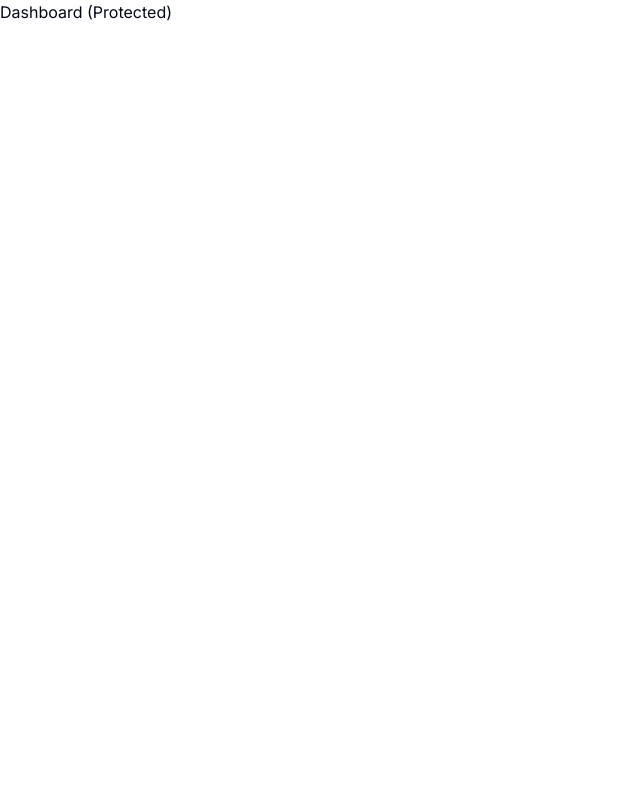
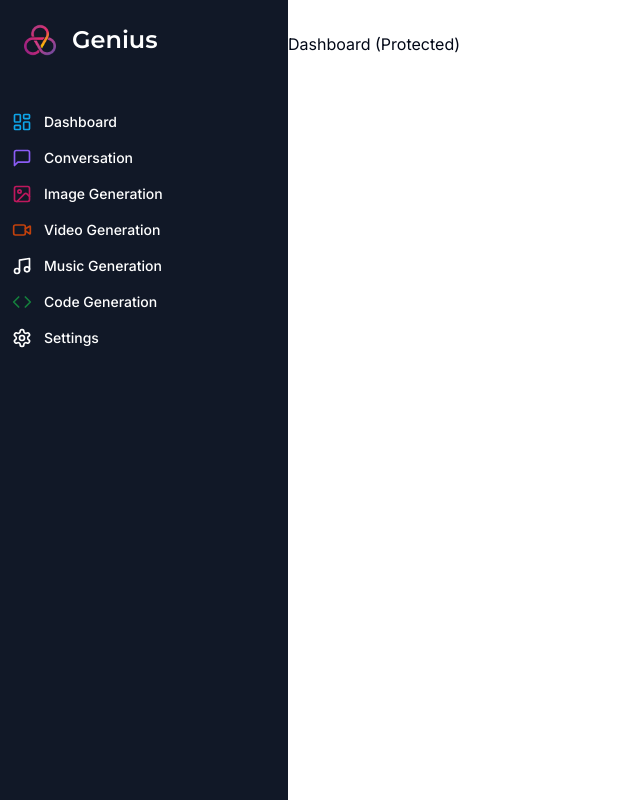
Before and after one commit to Barnamoyy/ai-saas, a Next.js app: page /dashboard in a window 1280 px wide. Shown: the whole page, without its empty margins (0-640 px from the left). Built offline with nearby package versions, Linux system fonts and the light colour scheme.

Commit message:
Added Sidebar Desktop/Mobile

```diff
--- a/app/(dashboard)/(routes)/dashboard/page.tsx
+++ b/app/(dashboard)/(routes)/dashboard/page.tsx
@@ -4,7 +4,6 @@
   return (
     <div>
       <h1>Dashboard (Protected)</h1>
-      <UserButton afterSignOutUrl="/"/>
     </div>
   );
 }
--- /dev/null
+++ b/app/(dashboard)/layout.tsx
@@ -0,0 +1,20 @@
+import Navbar from "@/components/navbar";
+import Sidebar from "@/components/sidebar";
+const DashboardLayout = ({children} : {children: React.ReactNode}) => {
+    return (
+        <div className="h-full relative">
+            <div className="hidden h-full md:flex md:w-72 md-flex-col md:fixed md:inset-y-0 z-[80] bg-gray-900 ">
+                <div>
+                    {/* content for sidebar */}
+                    <Sidebar />
+                </div>
+            </div>
+            <main className="md:pl-72">
+                <Navbar />
+                {children}
+            </main>
+        </div>
+    );
+}
+
+export default DashboardLayout;
--- /dev/null
+++ b/components/mobile-sidebar.tsx
@@ -0,0 +1,23 @@
+"use client"
+
+import { Menu } from "lucide-react";
+import { Button } from "./ui/button";
+import { Sheet, SheetContent, SheetTrigger } from "./ui/sheet";
+import Sidebar from "./sidebar";
+
+const MobileSidebar = () => {
+    return (
+        <Sheet>
+            <SheetTrigger>
+            <Button className="md:hidden" variant="ghost" size="icon">
+                <Menu />
+            </Button>
+            </SheetTrigger>
+            <SheetContent side="left" className="p-0">
+                <Sidebar />
+            </SheetContent>
+        </Sheet>
+    );
+}
+
+export default MobileSidebar;
--- /dev/null
+++ b/components/navbar.tsx
@@ -0,0 +1,14 @@
+import { UserButton } from "@clerk/nextjs";
+import MobileSidebar from "./mobile-sidebar";
+const Navbar = () => {
+    return (
+        <div className="flex items-center p-4">
+            <MobileSidebar />
+            <div className="flex w-full justify-end">
+                <UserButton />
+            </div>
+        </div>
+    );
+}
+
+export default Navbar;
--- /dev/null
+++ b/components/sidebar.tsx
@@ -0,0 +1,86 @@
+"use client";
+import Image from "next/image";
+import Link from "next/link";
+import { Montserrat } from "next/font/google";
+
+import { cn } from "@/lib/utils";
+import { Code, ImageIcon, LayoutDashboard, MessageSquare, Music, Settings, VideoIcon } from "lucide-react";
+
+const monteserrat = Montserrat({ weight: "600", subsets: ["latin"] });
+
+const routes = [
+  {
+    label: "Dashboard",
+    icon: LayoutDashboard,
+    href: "/dashboard",
+    color: "text-sky-500",
+  },
+  {
+    label: "Conversation",
+    icon: MessageSquare,
+    href: "/conversation",
+    color: "text-violet-500",
+  },
+  {
+    label: "Image Generation",
+    icon: ImageIcon,
+    href: "/image",
+    color: "text-pink-700",
+  },
+  {
+    label: "Video Generation",
+    icon: VideoIcon,
+    href: "/video",
+    color: "text-orange-700",
+  },
+  {
+    label: "Music Generation",
+    icon: Music,
+    href: "/music",
+    color: "text-emrald-500",
+  },
+  {
+    label: "Code Generation",
+    icon: Code,
+    href: "/code",
+    color: "text-green-700",
+  },
+  {
+    label: "Settings",
+    icon: Settings,
+    href: "/settings",
+  },
+];
+
+const Sidebar = () => {
+  return (
+    <div className="space-y-4 py-4 flex flex-col h-full bg-[#111827] text-white">
+      <div className="px-3 py-2 flex-1">
+        <Link href="/dashboard" className="flex items-center mb-14 pl-3">
+          <div className="relative w-8 h-8 mr-4">
+            <Image src="/logo.png" layout="fill" alt="Logo" />
+          </div>
+          <h1 className={cn("text-2xl font-bold", monteserrat.className)}>
+            Genius
+          </h1>
+        </Link>
+        <div className="space-y-1">
+          {routes.map((route) => (
+            <Link
+              href={route.href}
+              key={route.href}
+              className="text-sm group flex pb-3 w-full justify-normal font-medium cursor-pointer hover:text-white hover:bg-white/10 rounded-lg transiton"
+            >
+              <div className="flex items-center flex-1">
+                <route.icon className={cn("w-5 h-5 mr-3", route.color)} />
+                {route.label}
+              </div>
+            </Link>
+          ))}
+        </div>
+      </div>
+    </div>
+  );
+};
+
+export default Sidebar;
--- /dev/null
+++ b/components/ui/sheet.tsx
@@ -0,0 +1,140 @@
+"use client"
+
+import * as React from "react"
+import * as SheetPrimitive from "@radix-ui/react-dialog"
+import { cva, type VariantProps } from "class-variance-authority"
+import { X } from "lucide-react"
+
+import { cn } from "@/lib/utils"
+
+const Sheet = SheetPrimitive.Root
+
+const SheetTrigger = SheetPrimitive.Trigger
+
+const SheetClose = SheetPrimitive.Close
+
+const SheetPortal = SheetPrimitive.Portal
+
+const SheetOverlay = React.forwardRef<
+  React.ElementRef<typeof SheetPrimitive.Overlay>,
+  React.ComponentPropsWithoutRef<typeof SheetPrimitive.Overlay>
+>(({ className, ...props }, ref) => (
+  <SheetPrimitive.Overlay
+    className={cn(
+      "fixed inset-0 z-50 bg-black/80  data-[state=open]:animate-in data-[state=closed]:animate-out data-[state=closed]:fade-out-0 data-[state=open]:fade-in-0",
+      className
+    )}
+    {...props}
+    ref={ref}
+  />
+))
+SheetOverlay.displayName = SheetPrimitive.Overlay.displayName
+
+const sheetVariants = cva(
+  "fixed z-50 gap-4 bg-background p-6 shadow-lg transition ease-in-out data-[state=open]:animate-in data-[state=closed]:animate-out data-[state=closed]:duration-300 data-[state=open]:duration-500",
+  {
+    variants: {
+      side: {
+        top: "inset-x-0 top-0 border-b data-[state=closed]:slide-out-to-top data-[state=open]:slide-in-from-top",
+        bottom:
+          "inset-x-0 bottom-0 border-t data-[state=closed]:slide-out-to-bottom data-[state=open]:slide-in-from-bottom",
+        left: "inset-y-0 left-0 h-full w-3/4 border-r data-[state=closed]:slide-out-to-left data-[state=open]:slide-in-from-left sm:max-w-sm",
+        right:
+          "inset-y-0 right-0 h-full w-3/4  border-l data-[state=closed]:slide-out-to-right data-[state=open]:slide-in-from-right sm:max-w-sm",
+      },
+    },
+    defaultVariants: {
+      side: "right",
+    },
+  }
+)
+
+interface SheetContentProps
+  extends React.ComponentPropsWithoutRef<typeof SheetPrimitive.Content>,
+    VariantProps<typeof sheetVariants> {}
+
+const SheetContent = React.forwardRef<
+  React.ElementRef<typeof SheetPrimitive.Content>,
+  SheetContentProps
+>(({ side = "right", className, children, ...props }, ref) => (
+  <SheetPortal>
+    <SheetOverlay />
+    <SheetPrimitive.Content
+      ref={ref}
+      className={cn(sheetVariants({ side }), className)}
+      {...props}
+    >
+      {children}
+      <SheetPrimitive.Close className="absolute right-4 top-4 rounded-sm opacity-70 ring-offset-background transition-opacity hover:opacity-100 focus:outline-none focus:ring-2 focus:ring-ring focus:ring-offset-2 disabled:pointer-events-none data-[state=open]:bg-secondary">
+        <X className="h-4 w-4" />
+        <span className="sr-only">Close</span>
+      </SheetPrimitive.Close>
+    </SheetPrimitive.Content>
+  </SheetPortal>
+))
+SheetContent.displayName = SheetPrimitive.Content.displayName
+
+const SheetHeader = ({
+  className,
+  ...props
+}: React.HTMLAttributes<HTMLDivElement>) => (
+  <div
+    className={cn(
+      "flex flex-col space-y-2 text-center sm:text-left",
+      className
+    )}
+    {...props}
+  />
+)
+SheetHeader.displayName = "SheetHeader"
+
+const SheetFooter = ({
+  className,
+  ...props
+}: React.HTMLAttributes<HTMLDivElement>) => (
+  <div
+    className={cn(
+      "flex flex-col-reverse sm:flex-row sm:justify-end sm:space-x-2",
+      className
+    )}
+    {...props}
+  />
+)
+SheetFooter.displayName = "SheetFooter"
+
+const SheetTitle = React.forwardRef<
+  React.ElementRef<typeof SheetPrimitive.Title>,
+  React.ComponentPropsWithoutRef<typeof SheetPrimitive.Title>
+>(({ className, ...props }, ref) => (
+  <SheetPrimitive.Title
+    ref={ref}
+    className={cn("text-lg font-semibold text-foreground", className)}
+    {...props}
+  />
+))
+SheetTitle.displayName = SheetPrimitive.Title.displayName
+
+const SheetDescription = React.forwardRef<
+  React.ElementRef<typeof SheetPrimitive.Description>,
+  React.ComponentPropsWithoutRef<typeof SheetPrimitive.Description>
+>(({ className, ...props }, ref) => (
+  <SheetPrimitive.Description
+    ref={ref}
+    className={cn("text-sm text-muted-foreground", className)}
+    {...props}
+  />
+))
+SheetDescription.displayName = SheetPrimitive.Description.displayName
+
+export {
+  Sheet,
+  SheetPortal,
+  SheetOverlay,
+  SheetTrigger,
+  SheetClose,
+  SheetContent,
+  SheetHeader,
+  SheetFooter,
+  SheetTitle,
+  SheetDescription,
+}
--- a/package.json
+++ b/package.json
@@ -10,6 +10,7 @@
   },
   "dependencies": {
     "@clerk/nextjs": "^4.29.9",
+    "@radix-ui/react-dialog": "^1.0.5",
     "@radix-ui/react-slot": "^1.0.2",
     "class-variance-authority": "^0.7.0",
     "clsx": "^2.1.0",
```
Also changed, not shown: public/logo.png (added), 1 other file (tests, documents, lock files or other folders).
